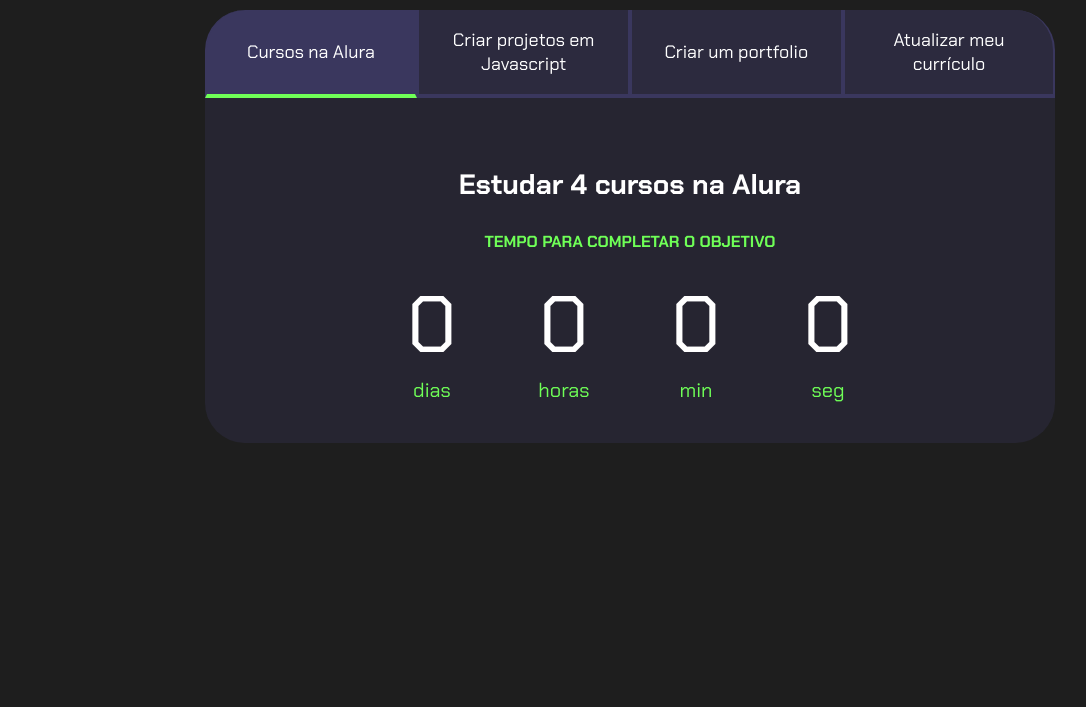
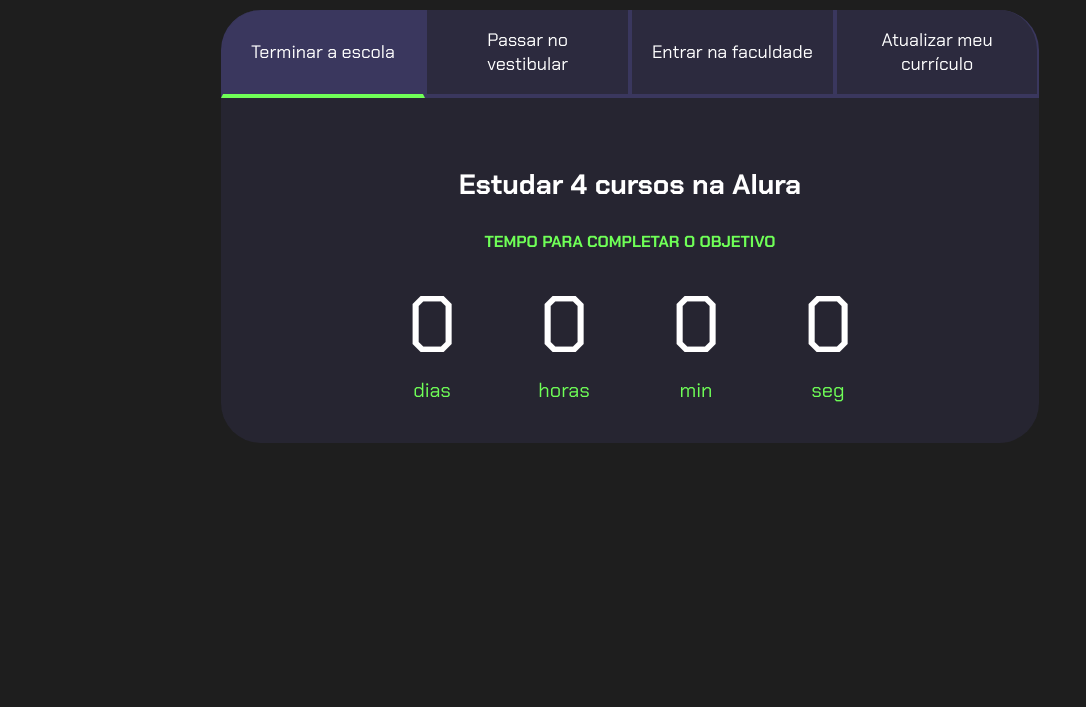
Before and after one commit to Sol207/projeto-segundo-2025, a plain HTML site: page index.html in a window 1280 px wide. Shown: the part 93-800 px from the top of the page, without its empty margins (10-1096 px from the left). Drawn offline with Linux system fonts and the light colour scheme.

Commit message:
Update index.html

```diff
--- a/index.html
+++ b/index.html
@@ -4,18 +4,18 @@
 <head>
     <meta charset="UTF-8">
     <meta name="viewport" content="width=device-width, initial-scale=1.0">
-    <title>Meus objetivos do ano</title>
+    <title>Meus objetivos do ano 2025</title>
     <link rel="stylesheet" href="style.css">
 </head>
 
 <body>
     <section class="conteudo-principal">
-        <h2 class="titulo-principal">Meus objetivos do ano<span>_</span></h2>
+        <h2 class="titulo-principal">Meus objetivos do ano 2025 <span>_</span></h2>
         <div class="conteudo">
             <div class="botoes">
-                <button class="botao ativo">Cursos na Alura</button>
-                <button class="botao">Criar projetos em Javascript</button>
-                <button class="botao">Criar um portfolio</button>
+                <button class="botao ativo">Terminar a escola</button>
+                <button class="botao">Passar no vestibular</button>
+                <button class="botao">Entrar na faculdade</button>
                 <button class="botao">Atualizar meu currículo</button>
             </div>
             <div class="abas-textos">
```
